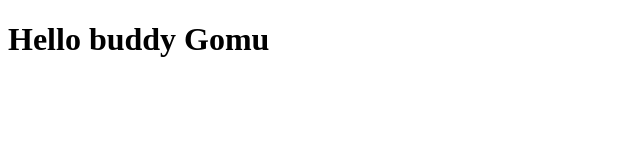
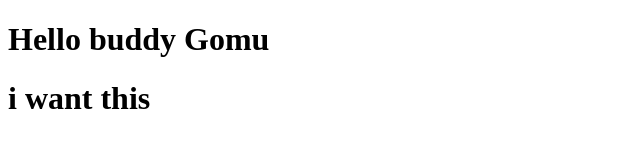
Before and after one commit to arthisvari/samplework, a plain HTML site: page index.html in a window 1280 px wide. Shown: the whole page, without its empty margins (0-640 px from the left). Drawn offline with Linux system fonts and the light colour scheme.

Commit message:
fix : i want this

```diff
--- a/index.html
+++ b/index.html
@@ -7,5 +7,6 @@
 </head>
 <body>
     <h1>Hello buddy Gomu</h1>
+    <h1>i want this</h1>
 </body>
 </html>
```
